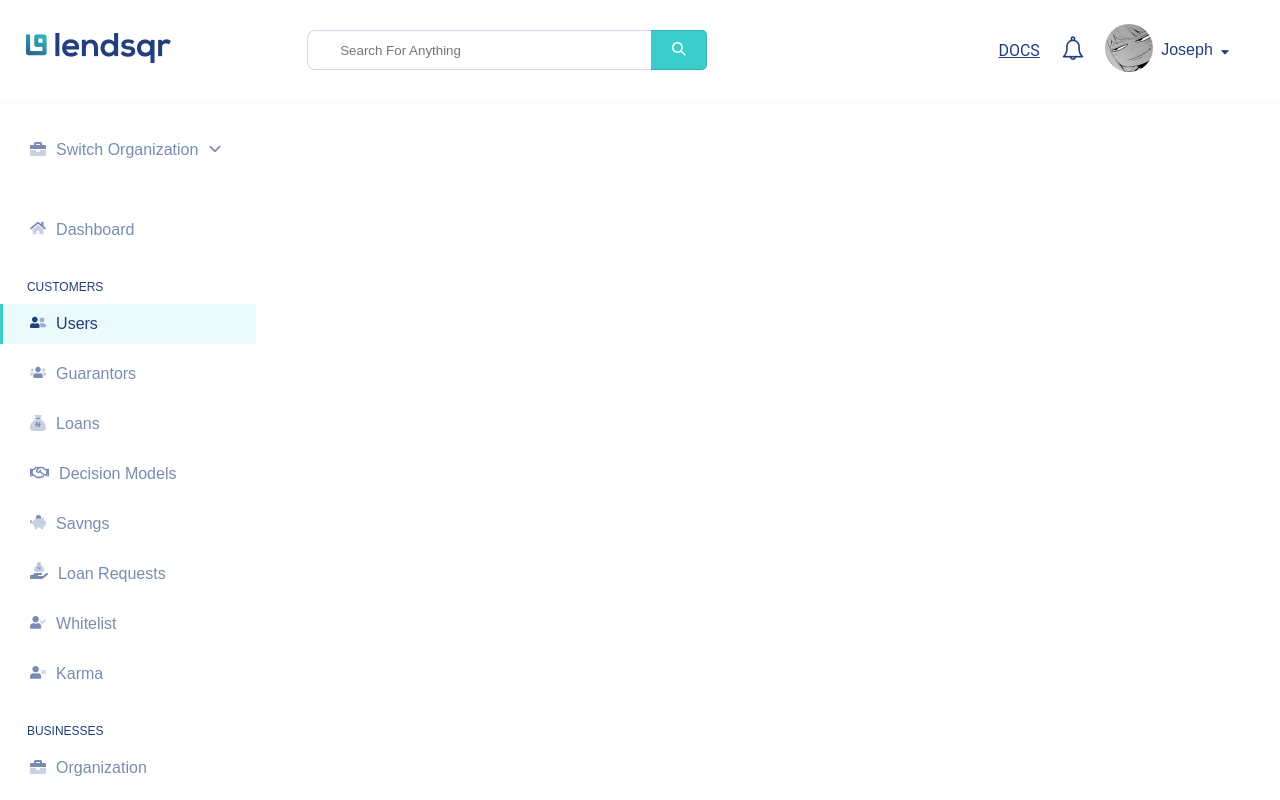
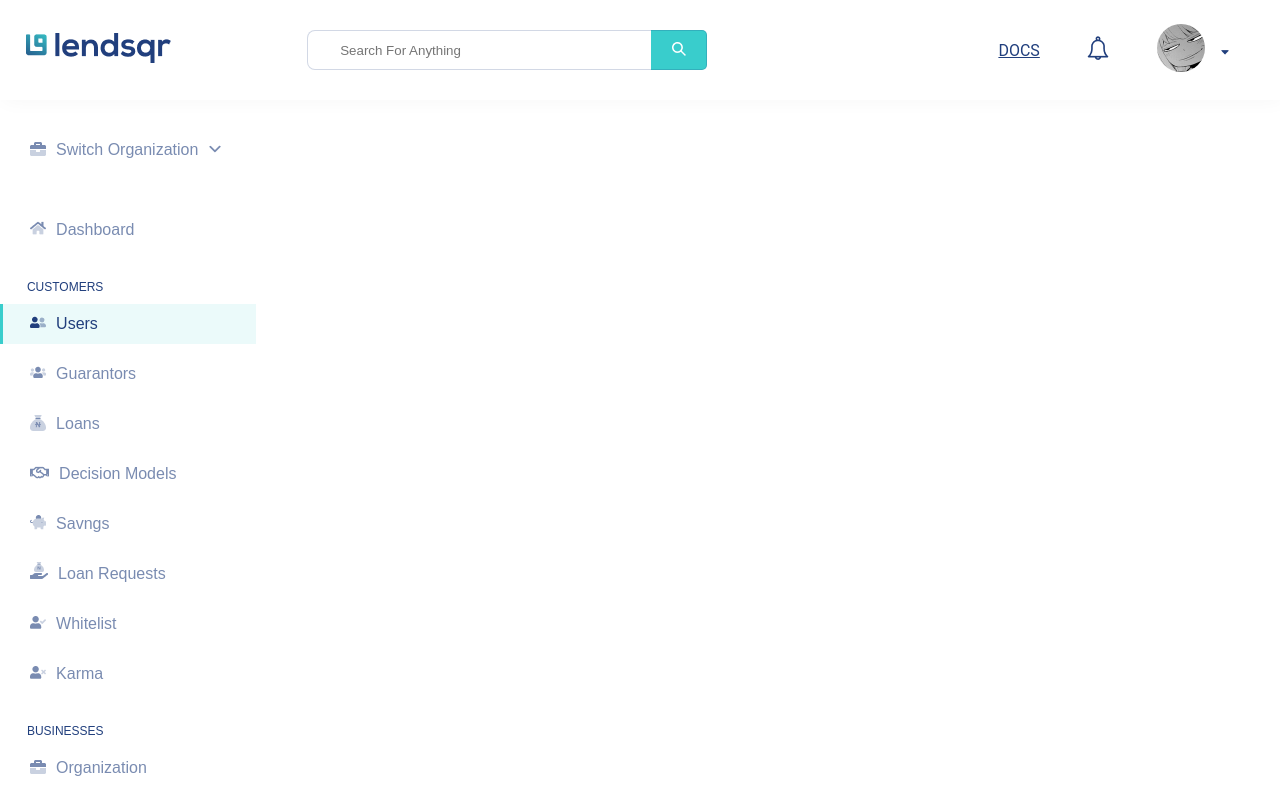
Before and after one commit to bajoescience/lendsqr-fe-test, a React (Create React App) app: page /Bola-Ajayi-Joseph-lendsqr-fe-test/dashboard in a window 1280 px wide. Built offline with nearby package versions, Linux system fonts and the light colour scheme; sample sign-in values are in the browser's storage.

Commit message:
login and logout functionalities complete

```diff
--- a/src/components/Header.tsx
+++ b/src/components/Header.tsx
@@ -1,3 +1,5 @@
+import { TContext } from '../types'
+
 import companyIcon from '../img/logo.png'
 import searchIcon from '../img/search-icon.png'
 import notifIcon from '../img/notif-icon.png'
@@ -5,11 +7,19 @@ import profilePic from '../img/profile.jpg'
 import dropdown from '../img/dropdown-icon.png'
 
 import '../styles/Header.css'
+import { getNameFromEmail } from '../helper'
 
 
 
-const Header = () => {
-  const profileName = 'Joseph'
+const Header = ({userData}: { userData: TContext }) => {
+
+  const profileName = getNameFromEmail(userData.user?.email)
+
+  // Handle logging out user
+  const handleLogout  = (e : React.MouseEvent<HTMLDivElement, MouseEvent>) => {
+    localStorage.removeItem('loggedUser')
+    userData.setUser(null)
+  }
   return (
     <>
       <nav className='header-nav' aria-label='primaty-navigation'>
@@ -44,7 +54,7 @@ const Header = () => {
             <div>
               <img src={dropdown} alt="Dropdown menu" />
             </div>
-            <div className='logout-con'>
+            <div className='logout-con' onClick={handleLogout}>
               Log Out
             </div>
           </div>
--- a/src/components/Nav.tsx
+++ b/src/components/Nav.tsx
@@ -1,11 +1,12 @@
 import Header from './Header'
 import Sidebar from './Sidebar'
+import { TContext } from '../types'
 
 
-const Nav = () => {
+const Nav = (props :{ userData: TContext}) => {
   return (
     <>
-      <Header />
+      <Header userData={props.userData} />
       <Sidebar />
     </>
   )
--- a/src/helper.ts
+++ b/src/helper.ts
@@ -2,3 +2,7 @@ export const validateEmail = (email: string):boolean => {
   const re = /^\S+@\S+\.\S+$/
   return re.test(email)
 }
+
+export const getNameFromEmail = (email :string | undefined): string | undefined => {
+  return email?.substring(0, email?.indexOf("@"));
+}
--- a/src/routes/Dashboard.tsx
+++ b/src/routes/Dashboard.tsx
@@ -7,7 +7,7 @@ const Dashboard = () => {
 
   return (
     <>
-       <Nav />
+       <Nav userData={context}/>
     </>
   )
 }
```
